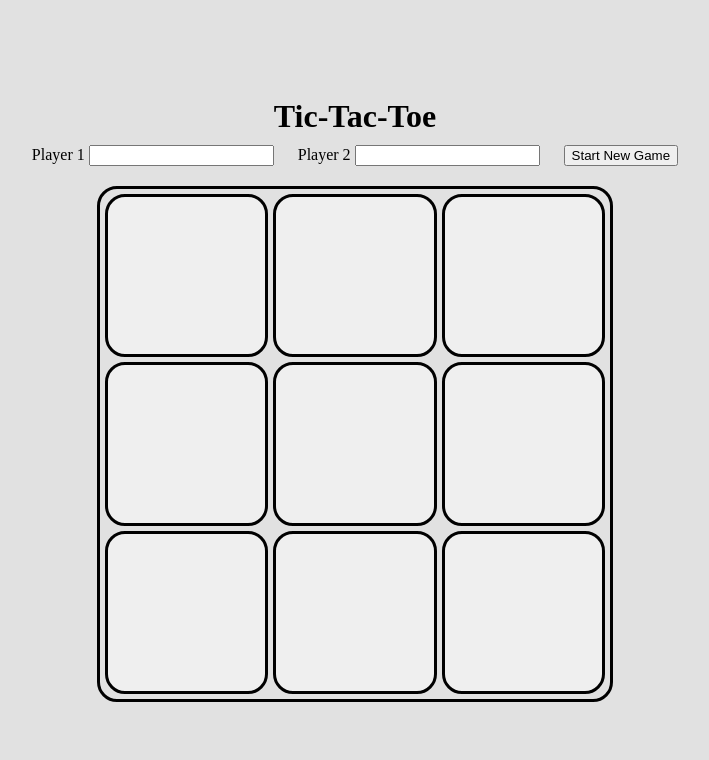
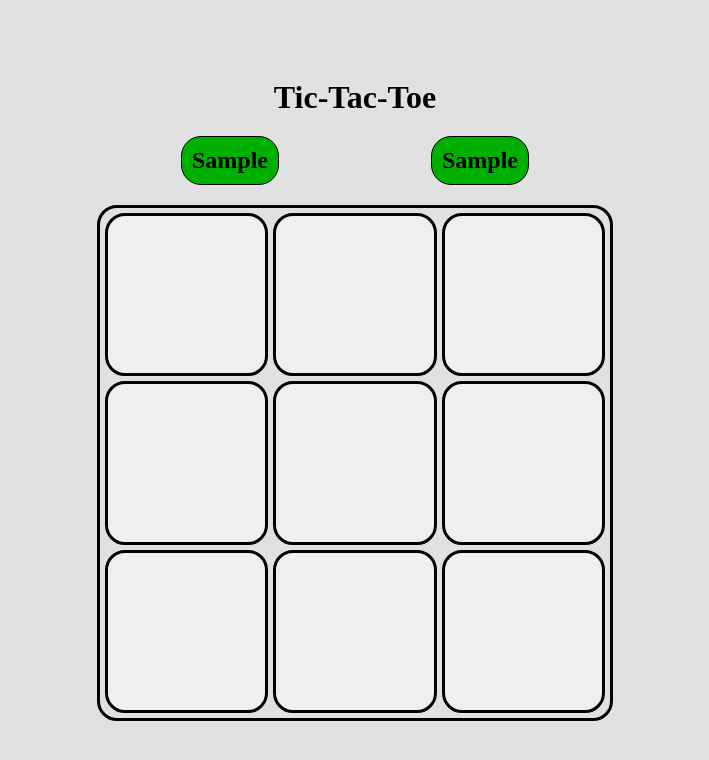
Before and after one commit to nkremer20/odin-tic-tac-toe, a plain HTML site: page index.html in a window 1280 px wide. Both pictures are taken after typing "Sample", "Sample" into the empty fields and a click on the button "Start New Game". Shown: the whole page, without its empty margins (285-994 px from the left). Drawn offline with Linux system fonts and the light colour scheme.

Commit message:
Removes form after submission and displays the player names above the gameboard

```diff
--- a/styles.css
+++ b/styles.css
@@ -9,7 +9,7 @@ body, html {
     background-color: rgb(225, 225, 225);
 }
 
-h1 {
+h1, h2 {
     margin: 0;
     padding: 0;
     align-self: center;
@@ -39,8 +39,25 @@ input {
 
 .marker {
     border-radius: 20px;
-    /* background-color: green; */
     border: 3px solid black;
     cursor: pointer;
     font-size: 60px;
 }
+
+.marker:hover {
+    background-color: gray;
+}
+
+.player-container {
+    margin-top: 20px;
+    width: 500px;
+    display: flex;
+    justify-content: space-around;
+}
+
+h2 {
+    border: 1px solid black;
+    padding: 10px;
+    border-radius: 20px;
+    background-color: rgb(0, 176, 0);
+}
--- a/tic-tac-toe.js
+++ b/tic-tac-toe.js
@@ -68,6 +68,23 @@ function PlayGame(players) {
 
     const board = Gameboard();
 
+    // Remove form from the DOM
+    const form = document.querySelector('.new-game');
+    if (form) {
+        form.remove();
+    }
+
+    // Add player names to DOM
+    const playerContainer = document.createElement('div');
+    playerContainer.classList.add('player-container');
+    document.body.appendChild(playerContainer);
+    const player1_name = document.createElement('h2');
+    playerContainer.appendChild(player1_name);
+    player1_name.textContent = player1.name;
+    const player2_name = document.createElement('h2');
+    playerContainer.appendChild(player2_name);
+    player2_name.textContent = player2.name;
+
     // Add gameboard to the DOM
     const boardDiv = document.createElement('div');
     boardDiv.classList.add('gameboard');
@@ -85,8 +102,8 @@ function PlayGame(players) {
             if (colIndex === 3) {
                 colIndex = 0;
                 rowIndex++;
-            }
-        }
+            };
+        };
     };
 
 
```
Also changed, not shown: index.html (+0 -11 lines).
